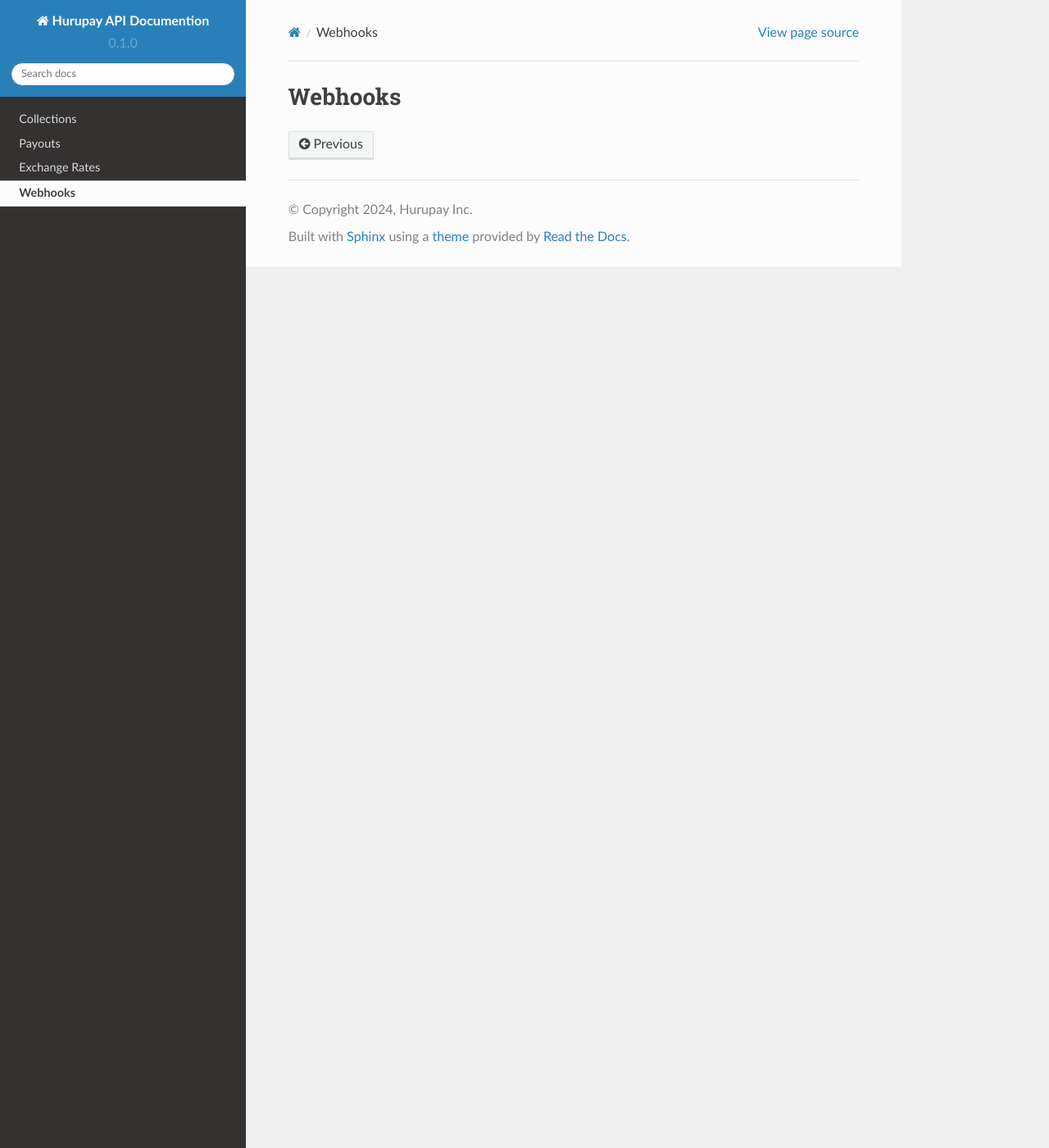
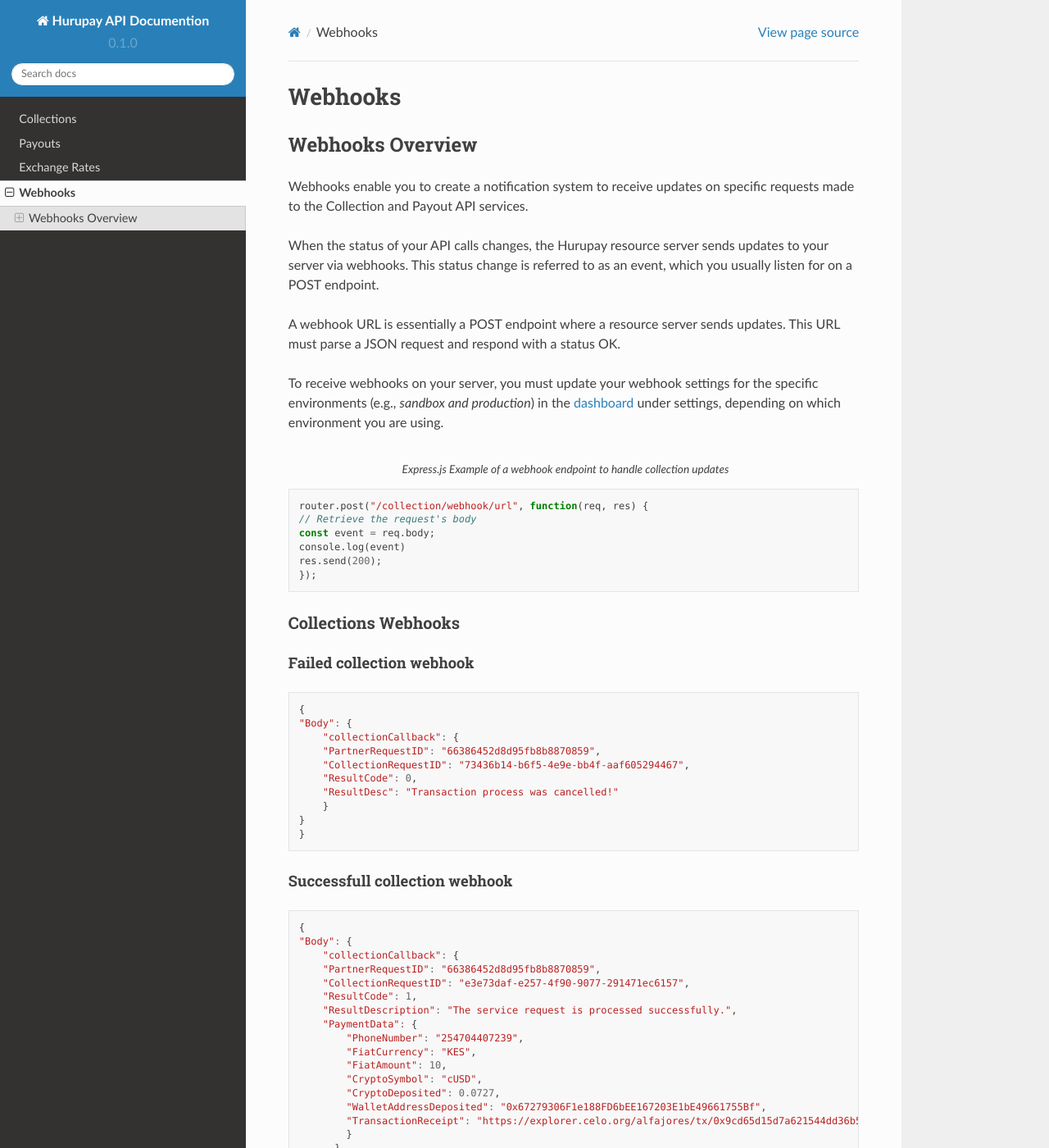
Before and after one commit to Hurupay/hurupay-api-docs, a Sphinx documentation site: the page built from docs/source/webhooks.rst, in a window 1280 px wide and 1400 px high. Shown: the whole window at 82% size. Built offline with Sphinx 7.4.7 and the Read the Docs theme 2.0.0, drawn with Linux system fonts in a browser that asks for light colours; pages that are not in the unit, such as notebooks, are missing from menus; some of the changed text lies outside the part shown.

Commit message:
webhooks complete

```diff
--- a/README.rst
+++ b/README.rst
@@ -7,3 +7,4 @@
 Read the tutorial here:
 
 https://docs.readthedocs.io/en/stable/tutorial/
+sphinx-autobuild docs/source docs/build/html
--- a/docs/source/exchange_rates.rst
+++ b/docs/source/exchange_rates.rst
@@ -4,7 +4,7 @@
 
 Overview
 ^^^^^^^^
-The exchange rate API service allows clients to relay the deposit and withdrawal rates for on ramp and off ramp respectively, during a certain time period.
+The exchange rate API service allows clients to calculate the amount of digital asset tokens or fiat amount that will be deposited to user wallet address account or mobile money respectively in realtime.
 
 Base URL
 ^^^^^^^^
--- a/docs/source/index.rst
+++ b/docs/source/index.rst
@@ -11,7 +11,6 @@
 --------
 
 .. toctree::
-   home
    collections
    payouts
    exchange_rates
--- a/docs/source/webhooks.rst
+++ b/docs/source/webhooks.rst
@@ -2,3 +2,105 @@
 ========
 
 .. _webhooks:
+Webhooks Overview
+^^^^^^^^^^^^^^^^
+Webhooks enable you to create a notification system to receive updates on specific requests made to the Collection and Payout API services.
+
+When the status of your API calls changes, the Hurupay resource server sends updates to your server via webhooks. This status change is referred to as an event, which you usually listen for on a POST endpoint.
+
+A webhook URL is essentially a POST endpoint where a resource server sends updates. This URL must parse a JSON request and respond with a status OK.
+
+To receive webhooks on your server, you must update your webhook settings for the specific environments (e.g., `sandbox and production`) in the `dashboard <https://dashboard.hurupay.com/>`_ under settings, depending on which environment you are using.
+
+.. code-block:: javascript
+    :caption: Express.js Example of a webhook endpoint to handle collection updates
+
+    router.post("/collection/webhook/url", function(req, res) {
+    // Retrieve the request's body
+    const event = req.body;
+    console.log(event)
+    res.send(200);
+    });
+
+Collections Webhooks
+--------------------
+
+Failed collection webhook
+~~~~~~~~~~~~~~~~~~~~~
+.. code-block:: javascript
+
+    {
+    "Body": {
+        "collectionCallback": {
+        "PartnerRequestID": "66386452d8d95fb8b8870859",
+        "CollectionRequestID": "73436b14-b6f5-4e9e-bb4f-aaf605294467",
+        "ResultCode": 0,
+        "ResultDesc": "Transaction process was cancelled!"
+        }
+    }
+    }
+
+Successfull collection webhook
+~~~~~~~~~~~~~~~~~~~~~~~~~~~~
+.. code-block:: javascript
+
+        {
+        "Body": {
+            "collectionCallback": {
+            "PartnerRequestID": "66386452d8d95fb8b8870859",
+            "CollectionRequestID": "e3e73daf-e257-4f90-9077-291471ec6157",
+            "ResultCode": 1,
+            "ResultDescription": "The service request is processed successfully.",
+            "PaymentData": {
+                "PhoneNumber": "254704407239",
+                "FiatCurrency": "KES",
+                "FiatAmount": 10,
+                "CryptoSymbol": "cUSD",
+                "CryptoDeposited": 0.0727,
+                "WalletAddressDeposited": "0x67279306F1e188FD6bEE167203E1bE49661755Bf",
+                "TransactionReceipt": "https://explorer.celo.org/alfajores/tx/0x9cd65d15d7a621544dd36b587a45f4492ee282d1a8810ca8aaf347bbdc505395"
+                }
+              }
+            }
+        }
+
+Payouts Webhooks
+--------------------
+
+Failed payout webhook
+~~~~~~~~~~~~~~~~~~~~~
+
+.. code-block:: javascript
+
+    {
+        "Body": {
+            "payoutCallback": {
+            "PartnerRequestID": "66386452d8d95fb8b8870859",
+            "PayoutRequestRequestID": "1f886740-b902-414f-adc2-1d7eb7fa5465",
+            "ResultCode": 0,
+            "ResultDesc": "Invalid transaction submitted for processing"
+            }
+        }
+    }
+
+
+Successfull payout webhook
+~~~~~~~~~~~~~~~~~~~~~~~~~
+
+.. code-block:: javascript
+
+    {
+        "Body": {
+            "payoutCallback": {
+            "PartnerRequestID": "66386452d8d95fb8b8870859",
+            "PayoutRequestRequestID": "d193e73b-0f1a-4228-8f70-cbd799738b87",
+            "ResultCode": 1,
+            "ResultDescription": "The service request is processed successfully.",
+            "PaymentData": {
+                "PhoneNumber": "254704407239",
+                "FiatCurrency": "KES",
+                "FiatAmount": "10"
+                }
+            }
+        }
+    }
```
Also changed, not shown: docs/source/payouts.rst (+3 -27 lines).
